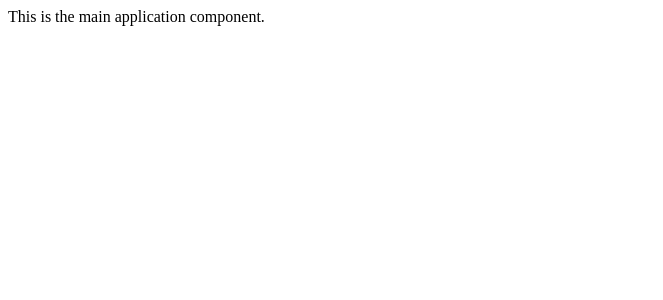
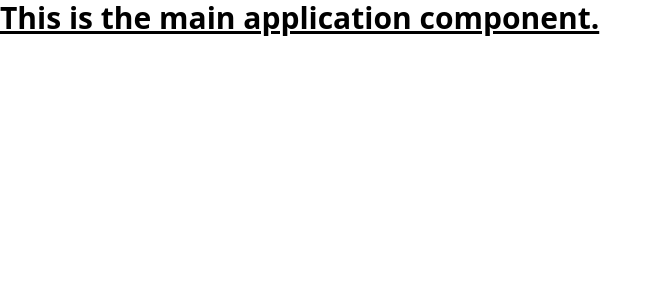
Before and after one commit to icigic/karnaugh-map-advanced, an Angular app: page / in a window 1280 px wide. Shown: the top 300 px of the page, without its empty margins (0-663 px from the left). Built offline with nearby package versions, Linux system fonts and the light colour scheme.

Commit message:
Add tailwindcss

```diff
--- a/package.json
+++ b/package.json
@@ -16,7 +16,10 @@
     "@angular/forms": "^20.0.0",
     "@angular/platform-browser": "^20.0.0",
     "@angular/router": "^20.0.0",
+    "@tailwindcss/postcss": "^4.1.8",
+    "postcss": "^8.5.4",
     "rxjs": "~7.8.0",
+    "tailwindcss": "^4.1.8",
     "tslib": "^2.3.0",
     "zone.js": "~0.15.0"
   },
--- a/src/app/app.html
+++ b/src/app/app.html
@@ -1,3 +1,3 @@
-<div>
+<div class="text-3xl font-bold underline">
   This is the main application component.
 </div>
--- a/src/styles.css
+++ b/src/styles.css
@@ -1 +1,2 @@
 /* You can add global styles to this file, and also import other style files */
+@import "tailwindcss";
```
Also changed, not shown: .postcssrc.json (added), 1 other file (tests, documents, lock files or other folders).
